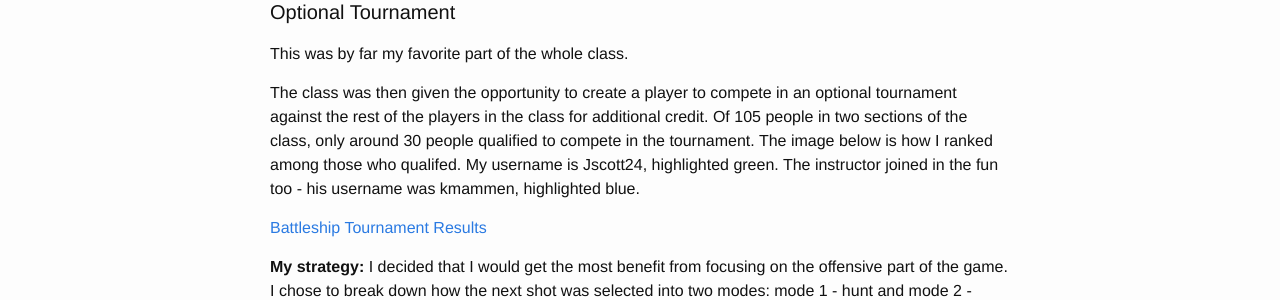
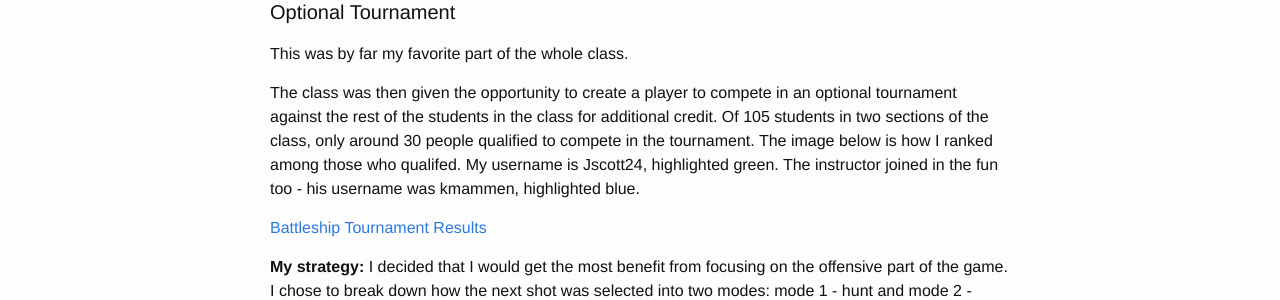
Before and after one commit to JonScott20/JonScott20.github.io, a Jekyll site: the page built from projects/battleship.md, in a window 1280 px wide. Shown: the part 658-958 px from the top of the page. Built offline with Jekyll 4.4.1, drawn with Linux system fonts in a browser that asks for light colours; our own code applies the rules of GitHub Pages for plain Markdown files.

Commit message:
Update battleship.md

```diff
--- a/projects/battleship.md
+++ b/projects/battleship.md
@@ -21,7 +21,7 @@ There were three processes running for the game. Two players and a host to act a
 
 This was by far my favorite part of the whole class.
 
-The class was then given the opportunity to create a player to compete in an optional tournament against the rest of the players in the class for additional credit. Of 105 people in two sections of the class, only around 30 people qualified to compete in the tournament. The image below is how I ranked among those who qualifed. My username is Jscott24, highlighted green. The instructor joined in the fun too - his username was kmammen, highlighted blue.
+The class was then given the opportunity to create a player to compete in an optional tournament against the rest of the students in the class for additional credit. Of 105 students in two sections of the class, only around 30 people qualified to compete in the tournament. The image below is how I ranked among those who qualifed. My username is Jscott24, highlighted green. The instructor joined in the fun too - his username was kmammen, highlighted blue.
 
 [Battleship Tournament Results](https://jonscott20.github.io/Files/Images/Project4Tournament.png)
 
```
